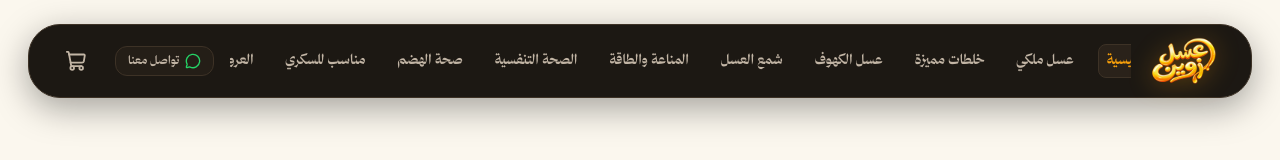
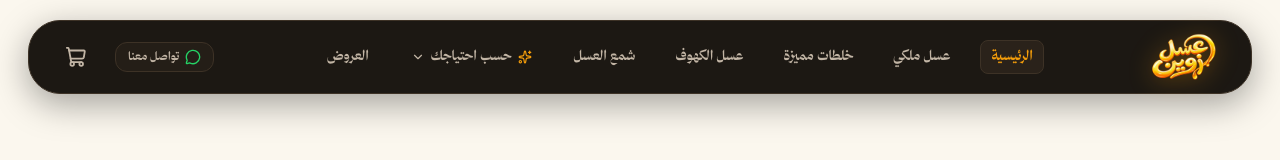
Before and after one commit to same7-redaa/IBRA, a Next.js app in the folder storefront/: page / in a window 1280 px wide. Shown: the top 160 px of the page. Built offline with nearby package versions, Linux system fonts and the light colour scheme.

Commit message:
feat: add secondary luxury header capsule on hover for health categories under حسب احتياجك

```diff
--- a/storefront/src/components/layout/Header.tsx
+++ b/storefront/src/components/layout/Header.tsx
@@ -2,30 +2,59 @@
 
 import Link from "next/link";
 import { usePathname } from "next/navigation";
-import { ShoppingCart, MessageCircle, Menu, X } from "lucide-react";
-import { useState } from "react";
+import { ShoppingCart, MessageCircle, Menu, X, ChevronDown, Sparkles } from "lucide-react";
+import { useState, useRef } from "react";
 import { useCart } from "@/context/CartContext";
 
-const ALL_HEADER_LINKS = [
+// Primary Main Header Links
+const PRIMARY_LINKS = [
   { href: "/", label: "الرئيسية" },
   { href: "/categories/royal", label: "عسل ملكي" },
   { href: "/categories/special_blends", label: "خلطات مميزة" },
   { href: "/categories/cave_honey", label: "عسل الكهوف" },
   { href: "/categories/honeycomb", label: "شمع العسل" },
-  { href: "/categories/immunity_energy", label: "المناعة والطاقة" },
-  { href: "/categories/respiratory", label: "الصحة التنفسية" },
-  { href: "/categories/digestive", label: "صحة الهضم" },
-  { href: "/categories/diabetic_friendly", label: "مناسب للسكري" },
+  { href: "#", label: "حسب احتياجك", isNeedTrigger: true },
   { href: "/offers", label: "العروض" },
+];
+
+// Health / Need-based Categories displayed in the secondary luxury header bar
+const NEED_BASED_LINKS = [
+  { href: "/categories/immunity_energy", label: "المناعة والطاقة", icon: "⚡" },
+  { href: "/categories/respiratory", label: "الصحة التنفسية والمدخنون", icon: "🫁" },
+  { href: "/categories/digestive", label: "صحة الجهاز الهضمي والقولون", icon: "🌿" },
+  { href: "/categories/diabetic_friendly", label: "مناسب لمرضى السكري", icon: "🩺" },
 ];
 
 export default function Header() {
   const [isMobileMenuOpen, setIsMobileMenuOpen] = useState(false);
+  const [isMobileNeedsOpen, setIsMobileNeedsOpen] = useState(false);
+  const [isNeedsHovered, setIsNeedsHovered] = useState(false);
+  const hoverTimeoutRef = useRef<NodeJS.Timeout | null>(null);
+
   const { cartCount, openCart } = useCart();
   const pathname = usePathname();
 
+  const isCurrentPathInNeeds = NEED_BASED_LINKS.some((l) => pathname === l.href);
+
+  const handleMouseEnter = () => {
+    if (hoverTimeoutRef.current) {
+      clearTimeout(hoverTimeoutRef.current);
+    }
+    setIsNeedsHovered(true);
+  };
+
+  const handleMouseLeave = () => {
+    hoverTimeoutRef.current = setTimeout(() => {
+      setIsNeedsHovered(false);
+    }, 200);
+  };
+
   return (
-    <div className="fixed top-4 sm:top-6 left-0 right-0 z-50 w-full flex justify-center px-2 sm:px-4">
+    <div
+      className="fixed top-3 sm:top-5 left-0 right-0 z-50 w-full flex flex-col items-center px-2 sm:px-4"
+      onMouseLeave={handleMouseLeave}
+    >
+      {/* 1. Main Header Capsule */}
       <header className="w-[98%] max-w-[1920px] rounded-[1.8rem] sm:rounded-[2rem] border border-[#3d3226] bg-[#1c1813] shadow-[0_10px_35px_rgba(0,0,0,0.35)] transition-all">
         <div className="px-4 sm:px-6 lg:px-8">
           <div className="flex h-16 sm:h-18 items-center justify-between gap-4 relative">
@@ -41,15 +70,40 @@ export default function Header() {
               </Link>
             </div>
 
-            {/* Desktop Navigation with All Direct Links */}
-            <nav className="hidden lg:flex items-center justify-center flex-grow gap-2 xl:gap-4 overflow-x-auto scrollbar-none py-2 px-2">
-              {ALL_HEADER_LINKS.map((link) => {
+            {/* Desktop Navigation */}
+            <nav className="hidden lg:flex items-center justify-center flex-grow gap-2 xl:gap-5 overflow-x-auto scrollbar-none py-2 px-2">
+              {PRIMARY_LINKS.map((link) => {
+                if (link.isNeedTrigger) {
+                  const isActive = isCurrentPathInNeeds || isNeedsHovered;
+                  return (
+                    <button
+                      key={link.label}
+                      onMouseEnter={handleMouseEnter}
+                      onClick={() => setIsNeedsHovered(!isNeedsHovered)}
+                      className={`text-xs xl:text-sm font-bold transition-all relative py-1.5 px-3 rounded-xl whitespace-nowrap flex items-center gap-1.5 cursor-pointer ${
+                        isActive
+                          ? "text-[#f59e0b] bg-[#2a221a] border border-[#d97706]/40 shadow-[0_0_12px_rgba(217,119,6,0.2)]"
+                          : "text-[#c2b5a5] hover:text-[#f59e0b] hover:bg-[#2a221a]/60"
+                      }`}
+                    >
+                      <Sparkles className="w-3.5 h-3.5 text-[#f59e0b]" />
+                      <span>{link.label}</span>
+                      <ChevronDown
+                        className={`w-3.5 h-3.5 transition-transform duration-300 ${
+                          isNeedsHovered ? "rotate-180" : ""
+                        }`}
+                      />
+                    </button>
+                  );
+                }
+
                 const isActive = pathname === link.href;
                 return (
                   <Link
                     key={link.href}
                     href={link.href}
-                    className={`text-xs xl:text-sm font-bold transition-all relative py-1.5 px-2 rounded-lg whitespace-nowrap ${
+                    onMouseEnter={() => setIsNeedsHovered(false)}
+                    className={`text-xs xl:text-sm font-bold transition-all relative py-1.5 px-2.5 rounded-lg whitespace-nowrap ${
                       isActive
                         ? "text-[#f59e0b] bg-[#2a221a] border border-[#3d3226]"
                         : "text-[#c2b5a5] hover:text-[#f59e0b] hover:bg-[#2a221a]/60"
@@ -122,27 +176,116 @@ export default function Header() {
           </div>
         </div>
 
-        {/* Mobile Navigation Dropdown listing ALL links */}
+        {/* Mobile Navigation Dropdown */}
         {isMobileMenuOpen && (
           <div className="lg:hidden border-t border-[#3d3226] bg-[#1c1813] rounded-b-[1.8rem] sm:rounded-b-[2rem] shadow-2xl animate-fade-in max-h-[75vh] overflow-y-auto">
-            <div className="grid grid-cols-2 gap-1.5 p-4 sm:p-5">
-              {ALL_HEADER_LINKS.map((link) => {
-                const isActive = pathname === link.href;
-                return (
+            <div className="p-4 sm:p-5 space-y-2">
+              <div className="grid grid-cols-2 gap-1.5">
                 <Link
-                    key={link.href}
-                    href={link.href}
+                  href="/"
                   onClick={() => setIsMobileMenuOpen(false)}
                   className={`block rounded-xl px-3 py-2 text-xs sm:text-sm font-bold transition-colors text-center ${
-                      isActive
+                    pathname === "/"
                       ? "bg-[#2a221a] text-[#f59e0b] border border-[#3d3226]"
                       : "text-[#c2b5a5] hover:bg-[#2a221a] hover:text-white border border-[#3d3226]/30"
                   }`}
                 >
-                    {link.label}
+                  الرئيسية
                 </Link>
-                );
-              })}
+                <Link
+                  href="/categories/royal"
+                  onClick={() => setIsMobileMenuOpen(false)}
+                  className={`block rounded-xl px-3 py-2 text-xs sm:text-sm font-bold transition-colors text-center ${
+                    pathname === "/categories/royal"
+                      ? "bg-[#2a221a] text-[#f59e0b] border border-[#3d3226]"
+                      : "text-[#c2b5a5] hover:bg-[#2a221a] hover:text-white border border-[#3d3226]/30"
+                  }`}
+                >
+                  عسل ملكي
+                </Link>
+                <Link
+                  href="/categories/special_blends"
+                  onClick={() => setIsMobileMenuOpen(false)}
+                  className={`block rounded-xl px-3 py-2 text-xs sm:text-sm font-bold transition-colors text-center ${
+                    pathname === "/categories/special_blends"
+                      ? "bg-[#2a221a] text-[#f59e0b] border border-[#3d3226]"
+                      : "text-[#c2b5a5] hover:bg-[#2a221a] hover:text-white border border-[#3d3226]/30"
+                  }`}
+                >
+                  خلطات مميزة
+                </Link>
+                <Link
+                  href="/categories/cave_honey"
+                  onClick={() => setIsMobileMenuOpen(false)}
+                  className={`block rounded-xl px-3 py-2 text-xs sm:text-sm font-bold transition-colors text-center ${
+                    pathname === "/categories/cave_honey"
+                      ? "bg-[#2a221a] text-[#f59e0b] border border-[#3d3226]"
+                      : "text-[#c2b5a5] hover:bg-[#2a221a] hover:text-white border border-[#3d3226]/30"
+                  }`}
+                >
+                  عسل الكهوف
+                </Link>
+                <Link
+                  href="/categories/honeycomb"
+                  onClick={() => setIsMobileMenuOpen(false)}
+                  className={`block rounded-xl px-3 py-2 text-xs sm:text-sm font-bold transition-colors text-center ${
+                    pathname === "/categories/honeycomb"
+                      ? "bg-[#2a221a] text-[#f59e0b] border border-[#3d3226]"
+                      : "text-[#c2b5a5] hover:bg-[#2a221a] hover:text-white border border-[#3d3226]/30"
+                  }`}
+                >
+                  شمع العسل
+                </Link>
+                <Link
+                  href="/offers"
+                  onClick={() => setIsMobileMenuOpen(false)}
+                  className={`block rounded-xl px-3 py-2 text-xs sm:text-sm font-bold transition-colors text-center ${
+                    pathname === "/offers"
+                      ? "bg-[#2a221a] text-[#f59e0b] border border-[#3d3226]"
+                      : "text-[#c2b5a5] hover:bg-[#2a221a] hover:text-white border border-[#3d3226]/30"
+                  }`}
+                >
+                  العروض
+                </Link>
+              </div>
+
+              {/* Mobile "حسب احتياجك" Accordion Section */}
+              <div className="border-t border-[#3d3226] pt-3">
+                <button
+                  onClick={() => setIsMobileNeedsOpen(!isMobileNeedsOpen)}
+                  className="w-full flex items-center justify-between px-3.5 py-2.5 rounded-xl bg-[#2a221a] border border-[#3d3226] text-xs sm:text-sm font-black text-[#f59e0b]"
+                >
+                  <div className="flex items-center gap-2">
+                    <Sparkles className="w-4 h-4" />
+                    <span>أعسال وخلطات حسب احتياجك الصحي</span>
+                  </div>
+                  <ChevronDown
+                    className={`w-4 h-4 transition-transform ${
+                      isMobileNeedsOpen ? "rotate-180" : ""
+                    }`}
+                  />
+                </button>
+
+                {isMobileNeedsOpen && (
+                  <div className="grid grid-cols-1 gap-1.5 pt-2 pr-2">
+                    {NEED_BASED_LINKS.map((item) => (
+                      <Link
+                        key={item.href}
+                        href={item.href}
+                        onClick={() => setIsMobileMenuOpen(false)}
+                        className={`block rounded-lg px-3 py-2 text-xs font-bold transition-colors flex items-center gap-2 ${
+                          pathname === item.href
+                            ? "bg-[#2a221a] text-[#f59e0b] border border-[#3d3226]"
+                            : "text-[#c2b5a5] hover:text-white"
+                        }`}
+                      >
+                        <span>{item.icon}</span>
+                        <span>{item.label}</span>
+                      </Link>
+                    ))}
+                  </div>
+                )}
+              </div>
             </div>
 
             {/* Mobile Actions in Drawer */}
@@ -172,6 +315,40 @@ export default function Header() {
           </div>
         )}
       </header>
+
+      {/* 2. Secondary Luxury Header Bar for "حسب احتياجك" (Matches Main Header Style) */}
+      {isNeedsHovered && (
+        <div
+          onMouseEnter={handleMouseEnter}
+          onMouseLeave={handleMouseLeave}
+          className="hidden lg:flex w-[96%] max-w-[1400px] mt-2 rounded-[1.6rem] border border-[#3d3226] bg-[#1c1813] shadow-[0_15px_40px_rgba(0,0,0,0.45)] px-6 py-2.5 items-center justify-center gap-4 xl:gap-8 transition-all animate-fade-in z-40 backdrop-blur-md"
+        >
+          <div className="flex items-center gap-2 text-xs font-black text-[#d97706] pl-4 border-l border-[#3d3226]">
+            <Sparkles className="w-4 h-4" />
+            <span>حسب احتياجك الصحي:</span>
+          </div>
+
+          <div className="flex items-center gap-3 xl:gap-6">
+            {NEED_BASED_LINKS.map((item) => {
+              const isActive = pathname === item.href;
+              return (
+                <Link
+                  key={item.href}
+                  href={item.href}
+                  className={`flex items-center gap-2 text-xs xl:text-sm font-bold px-3.5 py-1.5 rounded-xl transition-all ${
+                    isActive
+                      ? "bg-[#2a221a] text-[#f59e0b] border border-[#d97706]/40 shadow-sm"
+                      : "text-[#c2b5a5] hover:text-[#f59e0b] hover:bg-[#2a221a]"
+                  }`}
+                >
+                  <span className="text-sm">{item.icon}</span>
+                  <span>{item.label}</span>
+                </Link>
+              );
+            })}
+          </div>
+        </div>
+      )}
     </div>
   );
 }
```
Lines whose indentation alone changed are shown as unchanged.
